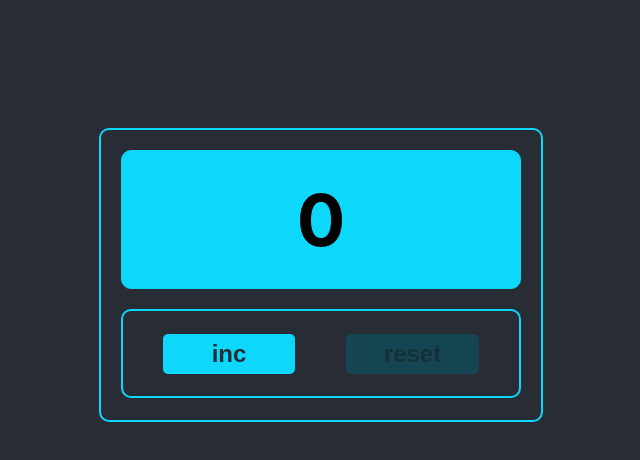
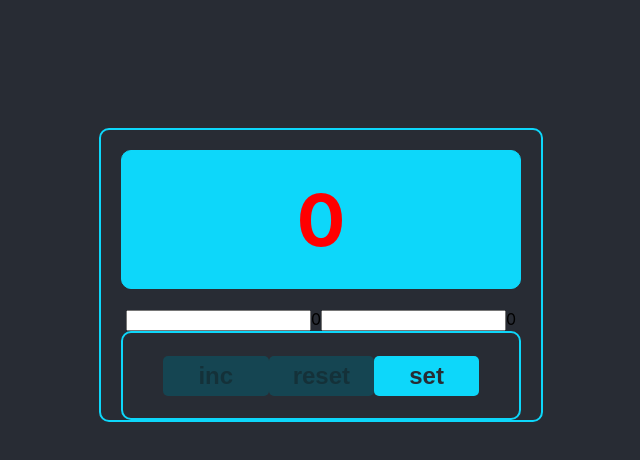
Before and after one commit to tkachiko/counter, a React (Create React App) app: page / in a window 1280 px wide. Shown: the top 460 px of the page, without its empty margins (319-959 px from the left). Built offline with nearby package versions, Linux system fonts and the light colour scheme.

Commit message:
implement start and max value setting

```diff
--- a/src/App.tsx
+++ b/src/App.tsx
@@ -3,16 +3,23 @@ import './App.css';
 import {Counter} from './components/Counter/Counter';
 
 function App() {
-  const MAX_VALUE = 5;
-  const START_VALUE = 0;
   const STEP = 1;
-  const [count, setCount] = useState<number>(START_VALUE);
+  const [count, setCount] = useState<number>(0);
+  const [maxValue, setMaxValue] = useState<number>(0);
+  const [startValue, setStartValue] = useState<number>(0);
 
   useEffect(() => {
     const storedValue = localStorage.getItem('counterValue');
+    const storedStartValue = localStorage.getItem(('startValue'));
+    const storedMaxValue = localStorage.getItem(('maxValue'));
     if (storedValue) {
-      const newCountValue = JSON.parse(storedValue);
-      setCount(newCountValue);
+      setCount(JSON.parse(storedValue));
+      if (storedStartValue) {
+        setStartValue(JSON.parse(storedStartValue));
+      }
+      if (storedMaxValue) {
+        setMaxValue(JSON.parse(storedMaxValue));
+      }
     }
   }, []);
   useEffect(() => {
@@ -23,14 +30,26 @@ function App() {
 
 
   const increment = () => {
-    if (count === MAX_VALUE) {
+    if (count === maxValue) {
       return;
     }
     setCount(count + STEP);
   };
   const reset = () => {
-    setCount(START_VALUE);
-    localStorage.clear()
+    setCount(startValue);
+  };
+  const setValues = (start: number, max: number) => {
+    localStorage.setItem('startValue', JSON.stringify(start));
+    localStorage.setItem('maxValue', JSON.stringify(max));
+    setStartValue(start);
+    setMaxValue(max);
+  };
+
+  const setStart = (value: number) => {
+    setStartValue(value);
+  };
+  const setMax = (value: number) => {
+    setMaxValue(value);
   };
 
   return (
@@ -38,8 +57,11 @@ function App() {
       <Counter increment={increment}
                count={count}
                reset={reset}
-               maxValue={MAX_VALUE}
-               startValue={START_VALUE}
+               maxValue={maxValue}
+               startValue={startValue}
+               setValues={setValues}
+               setStart={setStart}
+               setMax={setMax}
       />
     </div>
   );
--- a/src/components/Counter/Counter.tsx
+++ b/src/components/Counter/Counter.tsx
@@ -1,4 +1,4 @@
-import React from 'react';
+import React, {ChangeEvent} from 'react';
 import {Button} from '../Button/Button';
 import {Display} from './Display/Display';
 import s from './Counter.module.css';
@@ -9,23 +9,42 @@ export type CounterPropType = {
   reset: () => void
   maxValue: number
   startValue: number
+  setValues: (start: number, max: number) => void
+  setStart: (value: number) => void
+  setMax: (value: number) => void
 }
 
 export const Counter = (props: CounterPropType) => {
-  const {count, maxValue, startValue, increment, reset} = props;
+  const {count, maxValue, startValue, increment, reset, setValues, setStart, setMax} = props;
 
   const isIncButtonDisabled = count === maxValue;
   const isResetButtonDisabled = count === startValue;
 
   const incBtn = <span>inc</span>;
   const resBtn = <span>reset</span>;
+  const setBtn = <span>set</span>;
+
+  const set = () => {
+    setValues(startValue, maxValue);
+  };
+
+  const setStartValue = (e: ChangeEvent<HTMLInputElement>) => {
+    setStart(JSON.parse(e.currentTarget.value));
+  };
+  const setMaxValue = (e: ChangeEvent<HTMLInputElement>) => {
+    setMax(JSON.parse(e.currentTarget.value));
+  };
 
   return (
     <div className={s.counter}>
       <Display count={count} maxValue={maxValue}/>
+      <input onChange={setStartValue} type="number"/>{startValue}
+      <input onChange={setMaxValue} type="number"/>{maxValue}
+
       <div className={s.buttons}>
         <Button disabled={isIncButtonDisabled} callBack={increment}>{incBtn}</Button>
         <Button disabled={isResetButtonDisabled} callBack={reset}>{resBtn}</Button>
+        <Button disabled={false} callBack={set}>{setBtn}</Button>
       </div>
     </div>
   );
```
